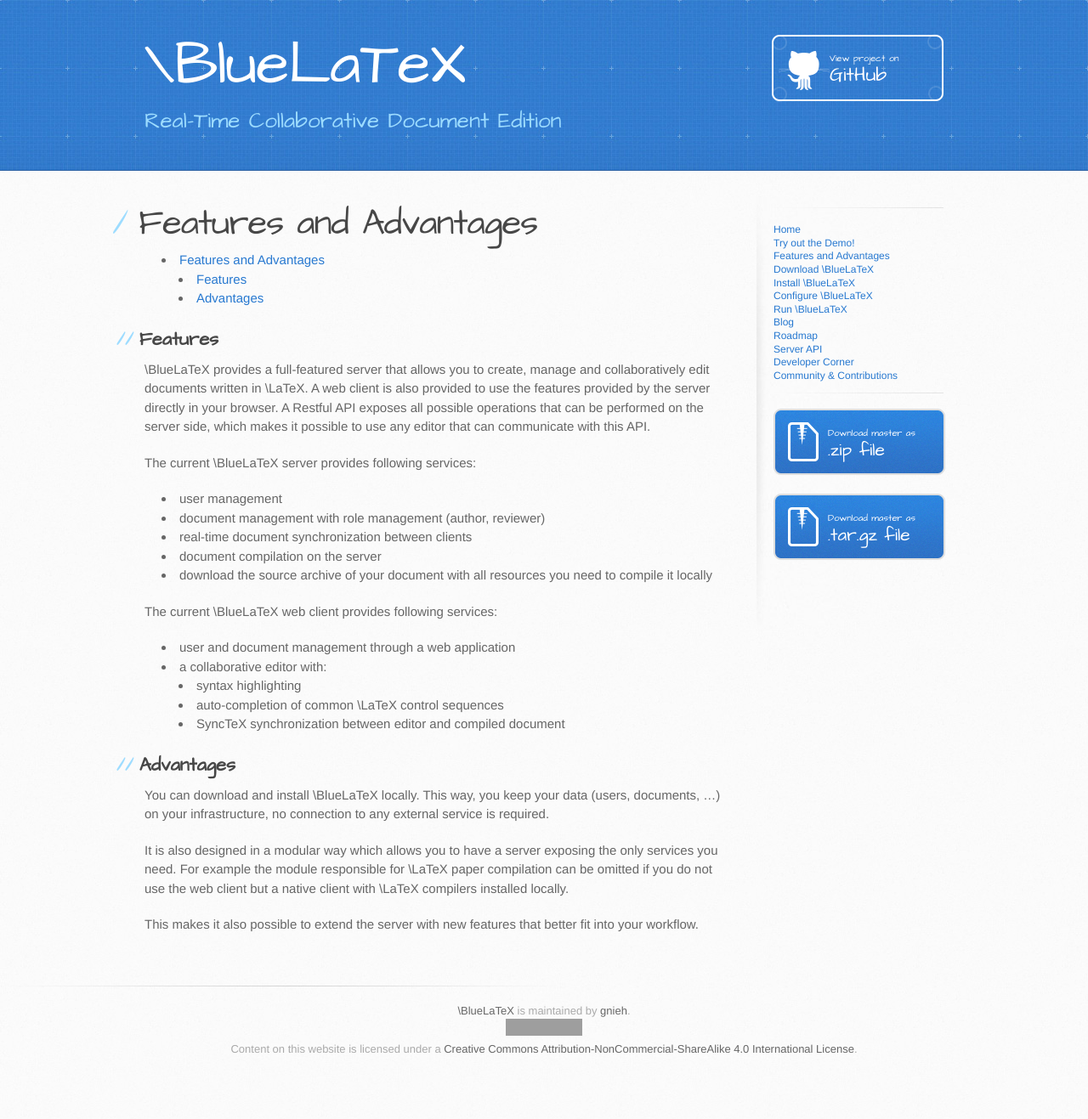
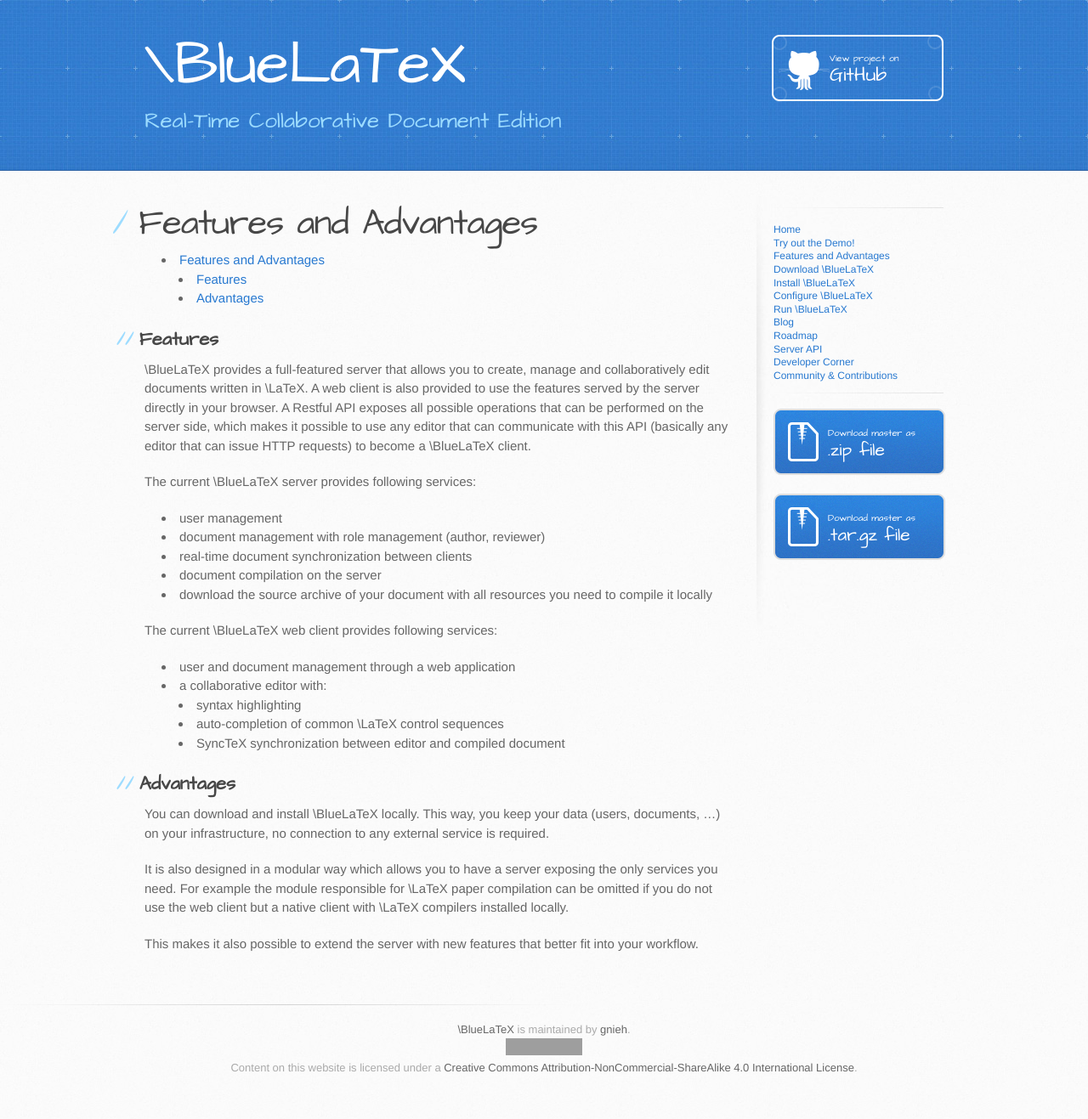
Before and after one commit to jeromedrouet/bluelatex-website, a Jekyll site: the page built from features/index.markdown, in a window 1280 px wide. Shown: the whole page at 85% size. Built offline with Jekyll 4.4.1, drawn with Linux system fonts in a browser that asks for light colours; before the commit the page ends 1294 px from its top, so only the background shows below that; grey boxes are pictures that could not be loaded.

Commit message:
Rephrasing

```diff
--- a/features/index.markdown
+++ b/features/index.markdown
@@ -13,8 +13,8 @@
 --------
 
 \BlueLaTeX provides a full-featured server that allows you to create, manage and collaboratively edit documents written in \LaTeX.
-A web client is also provided to use the features provided by the server directly in your browser.
-A Restful API exposes all possible operations that can be performed on the server side, which makes it possible to use any editor that can communicate with this API.
+A web client is also provided to use the features served by the server directly in your browser.
+A Restful API exposes all possible operations that can be performed on the server side, which makes it possible to use any editor that can communicate with this API (basically any editor that can issue HTTP requests) to become a \BlueLaTeX client.
 
 The current \BlueLaTeX server provides following services:
 
```
